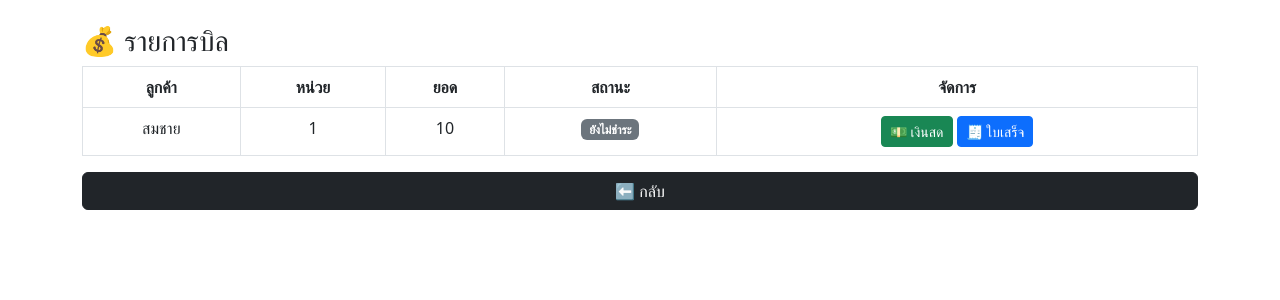
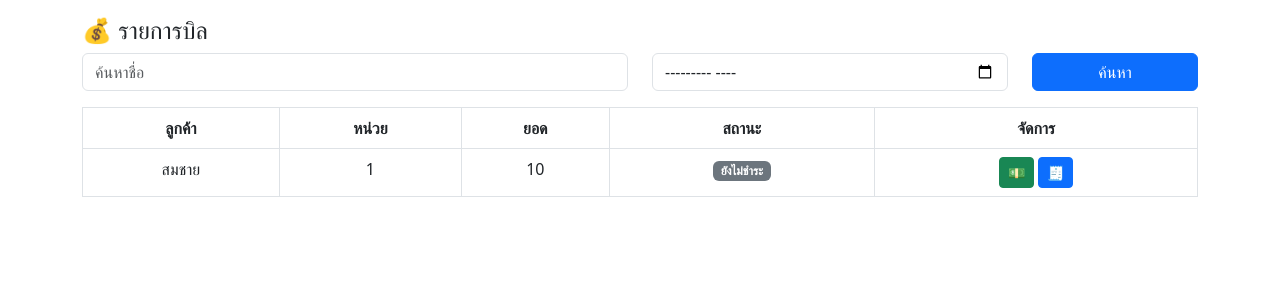
Before and after one commit to poplaga2019-max/water-billing, a PHP site: page /bills.php in a window 1280 px wide. Shown: the top 300 px of the page. Run offline with PHP 8.4, Linux system fonts and the light colour scheme; a user stored in the database is signed in; data comes from the database, SQL or seed files in the repository; tables that the repository leaves empty hold one stand-in row (values such as "Sample post").

Commit message:
Update bills.php

```diff
--- a/bills.php
+++ b/bills.php
@@ -7,13 +7,28 @@ if(!isset($_SESSION['user'])){
     exit();
 }
 
-// ดึงบิล
-$res = $conn->query("
-SELECT b.*, c.name
+// รับค่า filter
+$search = $_GET['search'] ?? '';
+$month = $_GET['month'] ?? '';
+
+$sql = "SELECT b.*, c.name
 FROM bills b
 JOIN customers c ON b.customer_id=c.id
-ORDER BY b.id DESC
-");
+WHERE 1";
+
+// 🔍 ค้นหา
+if($search){
+    $sql .= " AND c.name LIKE '%$search%'";
+}
+
+// 📅 filter เดือน
+if($month){
+    $sql .= " AND billing_cycle='$month'";
+}
+
+$sql .= " ORDER BY b.id DESC";
+
+$res = $conn->query($sql);
 ?>
 
 <!DOCTYPE html>
@@ -21,13 +36,25 @@ ORDER BY b.id DESC
 <head>
 <title>บิลค่าน้ำ</title>
 <meta name="viewport" content="width=device-width, initial-scale=1">
-
 <link href="https://cdn.jsdelivr.net/npm/bootstrap@5.3.0/dist/css/bootstrap.min.css" rel="stylesheet">
 </head>
 
-<body class="container mt-4">
+<body class="container mt-3">
 
-<h3>💰 รายการบิล</h3>
+<h4>💰 รายการบิล</h4>
+
+<!-- 🔍 FILTER -->
+<form class="row mb-3">
+    <div class="col-6">
+        <input type="text" name="search" class="form-control" placeholder="ค้นหาชื่อ" value="<?=$search?>">
+    </div>
+    <div class="col-4">
+        <input type="month" name="month" class="form-control" value="<?=$month?>">
+    </div>
+    <div class="col-2">
+        <button class="btn btn-primary w-100">ค้นหา</button>
+    </div>
+</form>
 
 <table class="table table-bordered text-center">
 
@@ -41,14 +68,12 @@ ORDER BY b.id DESC
 
 <?php while($r = $res->fetch_assoc()){
 
-// สีสถานะ
 $statusColor = [
     'pending' => 'secondary',
     'verify' => 'warning',
     'paid' => 'success'
 ];
 
-// ข้อความสถานะ
 $statusText = [
     'pending' => 'ยังไม่ชำระ',
     'verify' => 'รอตรวจสอบ',
@@ -57,7 +82,6 @@ $statusText = [
 ?>
 
 <tr>
-
 <td><?= $r['name'] ?></td>
 <td><?= $r['used_unit'] ?></td>
 <td><?= number_format($r['amount']) ?></td>
@@ -69,28 +93,14 @@ $statusText = [
 </td>
 
 <td>
-
-<!-- จ่ายเงินสด -->
-<?php if($r['status'] != 'paid'){ ?>
-<a href="pay.php?id=<?= $r['id'] ?>" class="btn btn-success btn-sm">
-💵 เงินสด
-</a>
-<?php } ?>
-
-<!-- ใบเสร็จ -->
-<a href="receipt.php?id=<?= $r['id'] ?>" target="_blank" class="btn btn-primary btn-sm">
-🧾 ใบเสร็จ
-</a>
-
+<a href="pay.php?id=<?=$r['id']?>" class="btn btn-success btn-sm">💵</a>
+<a href="receipt.php?id=<?=$r['id']?>" target="_blank" class="btn btn-primary btn-sm">🧾</a>
 </td>
-
 </tr>
 
 <?php } ?>
 
 </table>
 
-<a href="dashboard.php" class="btn btn-dark w-100">⬅ กลับ</a>
-
 </body>
 </html>
```
